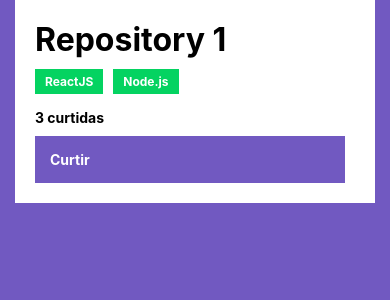
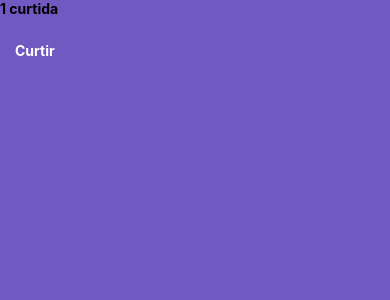
Before and after one commit to toguvr/nativeInit, a React Native app: screen / in a window 390 px wide. Shown: the top 300 px of the page. Built offline with nearby package versions, Linux system fonts and the light colour scheme.

Commit message:
fix accountant signup to take the code

```diff
--- a/src/App.js
+++ b/src/App.js
@@ -1,4 +1,4 @@
-import React from "react";
+import React, { useState, useEffect } from "react";
 
 import {
   SafeAreaView,
@@ -11,45 +11,83 @@ import {
 } from "react-native";
 
 export default function App() {
+
+  const [list, setList] = useState([])
+
+  async function ListRepository() {
+    const response = await api.get(`/repositories`)
+
+    setList(response.data)
+  }
+
+  // useEffect(()=>{
+  //   ListRepository()
+  // },[])
+
   async function handleLikeRepository(id) {
-    // Implement "Like Repository" functionality
+
+  const response = await api.post(`/repositories/${id}/like`)
+
+  const newList = [...list]
+  const repoIndex = newList.findIndex(repo=> repo.id === id)
+
+  newList[repoIndex] = response.data
+
+  setList(newList)
+
   }
 
   return (
     <>
       <StatusBar barStyle="light-content" backgroundColor="#7159c1" />
       <SafeAreaView style={styles.container}>
-        <View style={styles.repositoryContainer}>
-          <Text style={styles.repository}>Repository 1</Text>
-
+     {list.map(repository=>
+     <View style={styles.repositoryContainer}>
+          <Text style={styles.repository}>{repository.title}</Text>
+          {repository.techs(tech=>
           <View style={styles.techsContainer}>
             <Text style={styles.tech}>
-              ReactJS
+              {tech}
             </Text>
-            <Text style={styles.tech}>
-              Node.js
-            </Text>
-          </View>
+          </View>)}
+
 
           <View style={styles.likesContainer}>
             <Text
               style={styles.likeText}
               // Remember to replace "1" below with repository ID: {`repository-likes-${repository.id}`}
-              testID={`repository-likes-1`}
+              testID={`repository-likes-${repository.id}`}
             >
-              3 curtidas
+              {`${repository.likes} ${Number(repository.likes) === 1 ? 'curtida' : 'curtidas'}`}
             </Text>
           </View>
 
           <TouchableOpacity
             style={styles.button}
-            onPress={() => handleLikeRepository(1)}
+            onPress={() => handleLikeRepository(repository.id)}
             // Remember to replace "1" below with repository ID: {`like-button-${repository.id}`}
-            testID={`like-button-1`}
+            testID={`like-button-${repository.id}`}
           >
             <Text style={styles.buttonText}>Curtir</Text>
           </TouchableOpacity>
-        </View>
+        </View>)   }
+
+            <Text
+              style={styles.likeText}
+              // Remember to replace "1" below with repository ID: {`repository-likes-${repository.id}`}
+              testID={`repository-likes-d6e43105-a559-45b7-8fd7-53416b415741`}
+            >
+              {`1 curtida`}
+            </Text>
+
+
+          <TouchableOpacity
+            style={styles.button}
+            onPress={() => handleLikeRepository('d6e43105-a559-45b7-8fd7-53416b415741')}
+            // Remember to replace "1" below with repository ID: {`like-button-${repository.id}`}
+            testID={`like-button-d6e43105-a559-45b7-8fd7-53416b415741`}
+          > <Text style={styles.buttonText}>Curtir</Text>
+          </TouchableOpacity>
       </SafeAreaView>
     </>
   );
```
